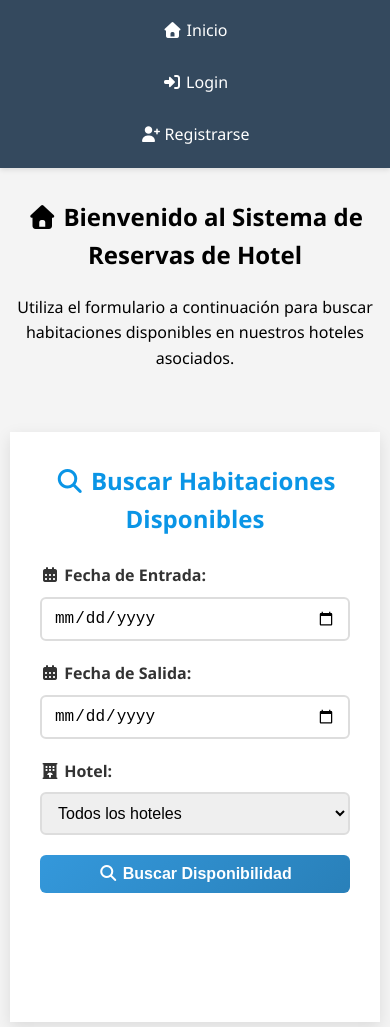
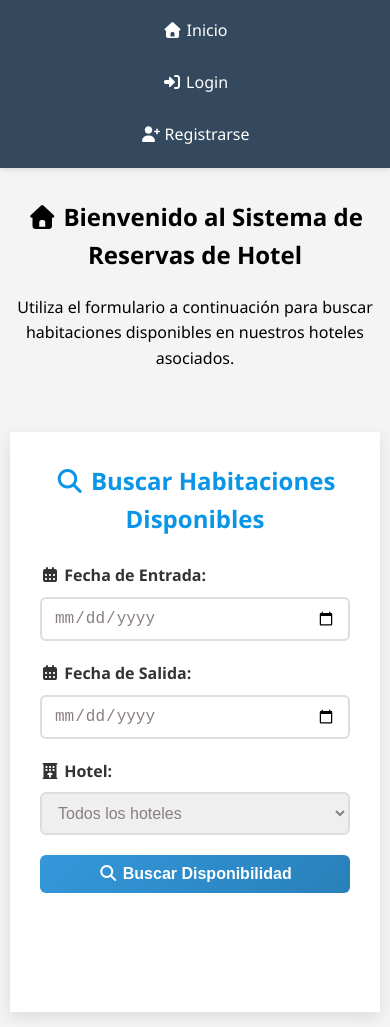
Before and after one commit to Grupo2IFTS/app_reserva_hotel, a website: page public/index.html in a window 390 px wide. Shown: the part 73-1100 px from the top of the page. Drawn offline with Linux system fonts and the light colour scheme; no server answers.

Commit message:
arreglos en media querys y colores de input y select

```diff
--- a/public/css/styles.css
+++ b/public/css/styles.css
@@ -5,9 +5,10 @@
     --red-color: #e74c3c;
     --dark-color: #333;
     --text-color: #ffffff;
-    --text-color-2: #c4c4c4;
+    --text-color-2: #e0e0e0;
     --text-color-3: #0a95e6;
     --text-color-4: #bb9d1a;
+    --text-color-5: #8a7f7f;
     --background-color: #3a3a3a;
     --background-color-2: #f4f4f4;
     --background-color-3: #8a7f7f;
@@ -106,7 +107,7 @@ body {
 
 .busqueda-section img {
     max-width: 700px;
-    height: 590px;
+    height: 580px;
     margin: 30px auto;
     box-shadow: 0 5px 15px rgba(0, 0, 0, 0.1);
 }
@@ -125,8 +126,8 @@ body {
     padding: 40px;
     box-shadow: 0 5px 15px rgba(0, 0, 0, 0.1);
     margin: 30px auto;
-    max-width: 600px;
-    height: 590px;
+    max-width: 700px;
+    height: 580px;
 }
 
 .search-form {
@@ -169,8 +170,17 @@ label {
     color: var(--dark-color);
 }
 
-input,
-select,
+input, select{
+    width: 100%;
+    padding: 12px 15px;
+    border: 2px solid #ddd;
+    border-radius: 6px;
+    box-sizing: border-box;
+    font-size: 16px;
+    transition: all 0.3s ease;
+    color: var(--text-color-5);
+}
+
 button {
     width: 100%;
     padding: 12px 15px;
@@ -179,6 +189,7 @@ button {
     box-sizing: border-box;
     font-size: 16px;
     transition: all 0.3s ease;
+    color: var(--text-color-2);
 }
 
 input:focus,
```
